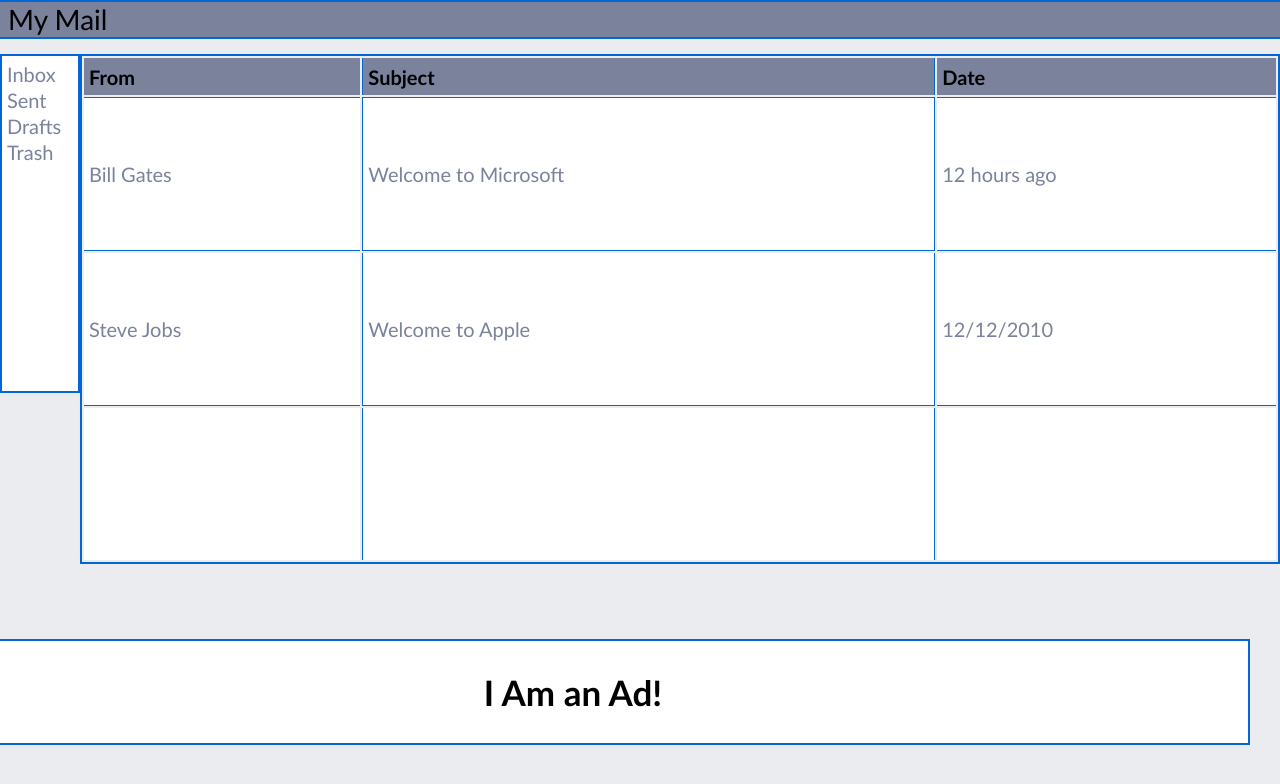
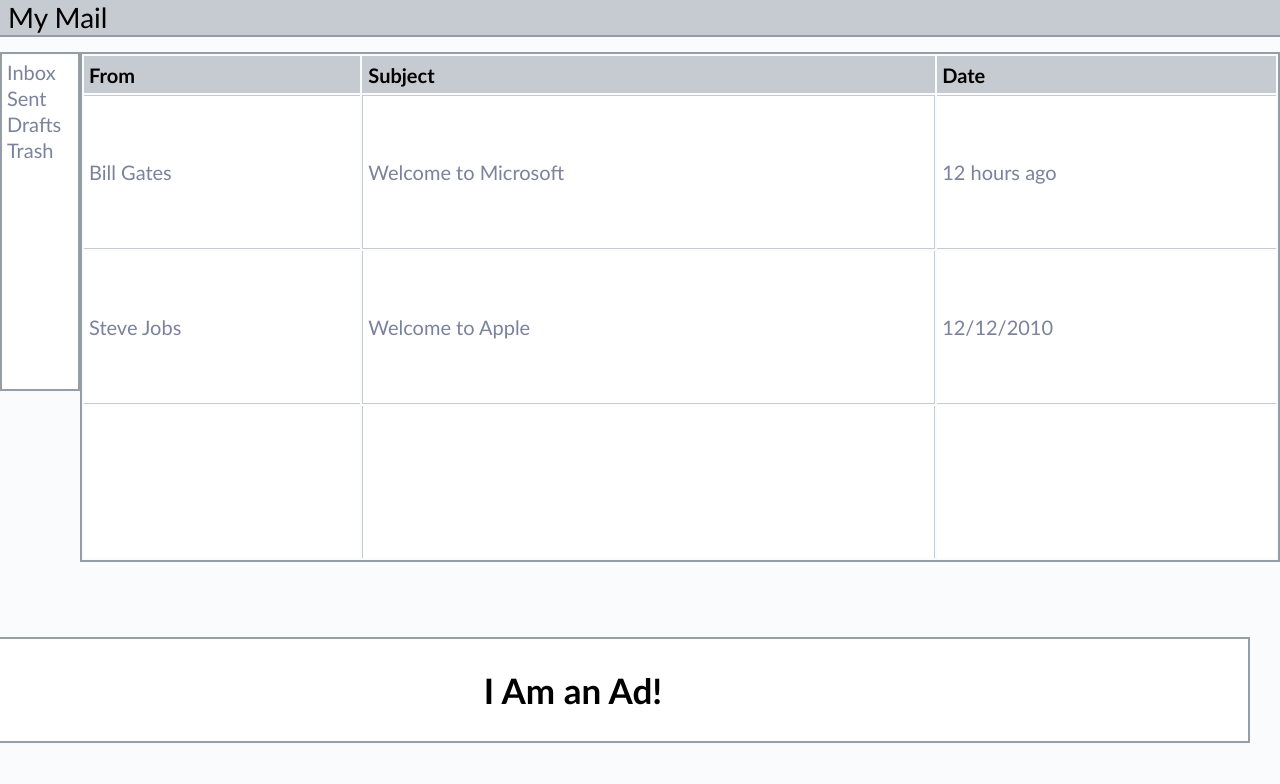
Before and after one commit to GoodnessObi/start.ng, a plain HTML site: page week01/day03/index.html in a window 1280 px wide. Drawn offline with Linux system fonts and the light colour scheme.

Commit message:
more color changes

```diff
--- a/week01/day03/style.css
+++ b/week01/day03/style.css
@@ -6,13 +6,12 @@ body {
     padding: 0;
     font-family: 'Trebuchet MS', 'Lucida Sans Unicode', 'Lucida Grande', 'Lucida Sans', Arial, sans-serif;
     font-size: 20px;
-    background-color: #EAECEF;
+    background-color: #FAFBFC;
 }
 nav {
-    background-color: #7A829C;
+    background-color: #C6CBD1;
     height: 35px;
-    border-bottom: 2px solid #0366D6;
-    border-top: 2px solid #0366D6;
+    border-bottom: 2px solid #959DA5;
 }
 nav a {
     text-decoration: none;
@@ -28,7 +27,7 @@ nav a:hover {
     justify-content: space-around;
 }
 .main .left {
-    border: 2px solid #0366D6;
+    border: 2px solid #959DA5;
     height: 335px;
     width: 250px;
     margin-top: 15px;
@@ -55,7 +54,7 @@ nav a:hover {
     text-align: left;
 }
 table {
-    border: 2px solid #0366D6;
+    border: 2px solid #959DA5;
     width: 1200px;
 }
 .main .right table tr td {
@@ -66,24 +65,24 @@ table {
 }
 
 .main .right table th {
-    background-color: #7A829C;
+    background-color: #C6CBD1;
     height: 35px;
     padding-left: 5px;
     color: #000000;
 }
 .main .right .border-top-bottom {
-    border-top: 1px solid #0366D6;
-    border-bottom: 1px solid #0366D6;
+    border-top: 0.3px solid #C6CBD1;
+    border-bottom: 0.3px solid #C6CBD1;
 }
 .main .right .border-bottom {
-    border-bottom: 1px solid #0366D6;
+    border-bottom: 0.3px solid #C6CBD1;
 }
 .main .right .border-left-right {
-    border-left: 1px solid #0366D6;
-    border-right: 1px solid #0366D6;
+    border-left: 0.3px solid #C6CBD1;
+    border-right: 0.3px solid #C6CBD1;
 }
 .ad {
-    border: 2px solid #0366D6;
+    border: 2px solid #959DA5;
     width: 1350px;
     text-align: center;
     font-size: 35px;
```
